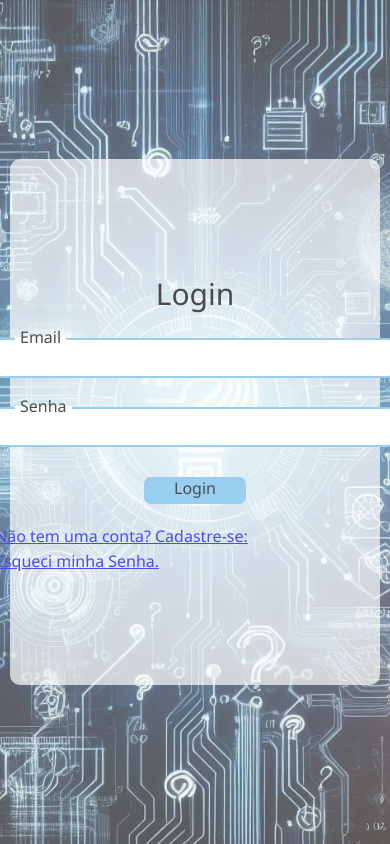
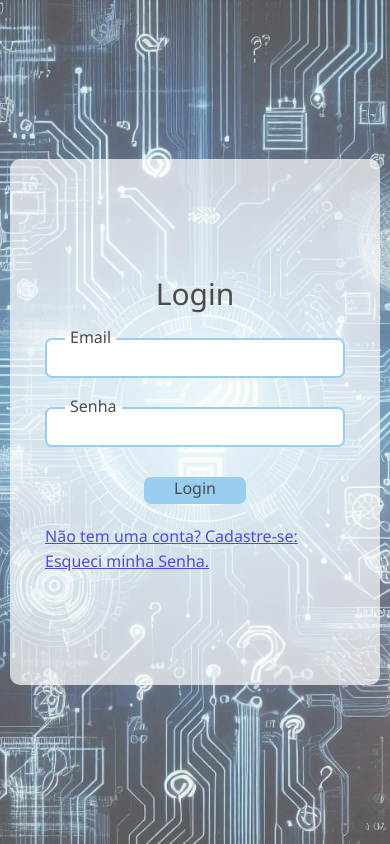
Before and after one commit to KarinaBarros/Simulado_frontend, a Next.js app: page /login in a window 390 px wide. Built offline with nearby package versions, Linux system fonts and the light colour scheme.

Commit message:
Update login.css

```diff
--- a/styles/login.css
+++ b/styles/login.css
@@ -110,6 +110,9 @@
     .container-login{
         width: 95%;
     }
+    .input-login{
+        width: 300px;
+    }
 }
 
 @media(min-width:721px) and (max-width:900px){
```
